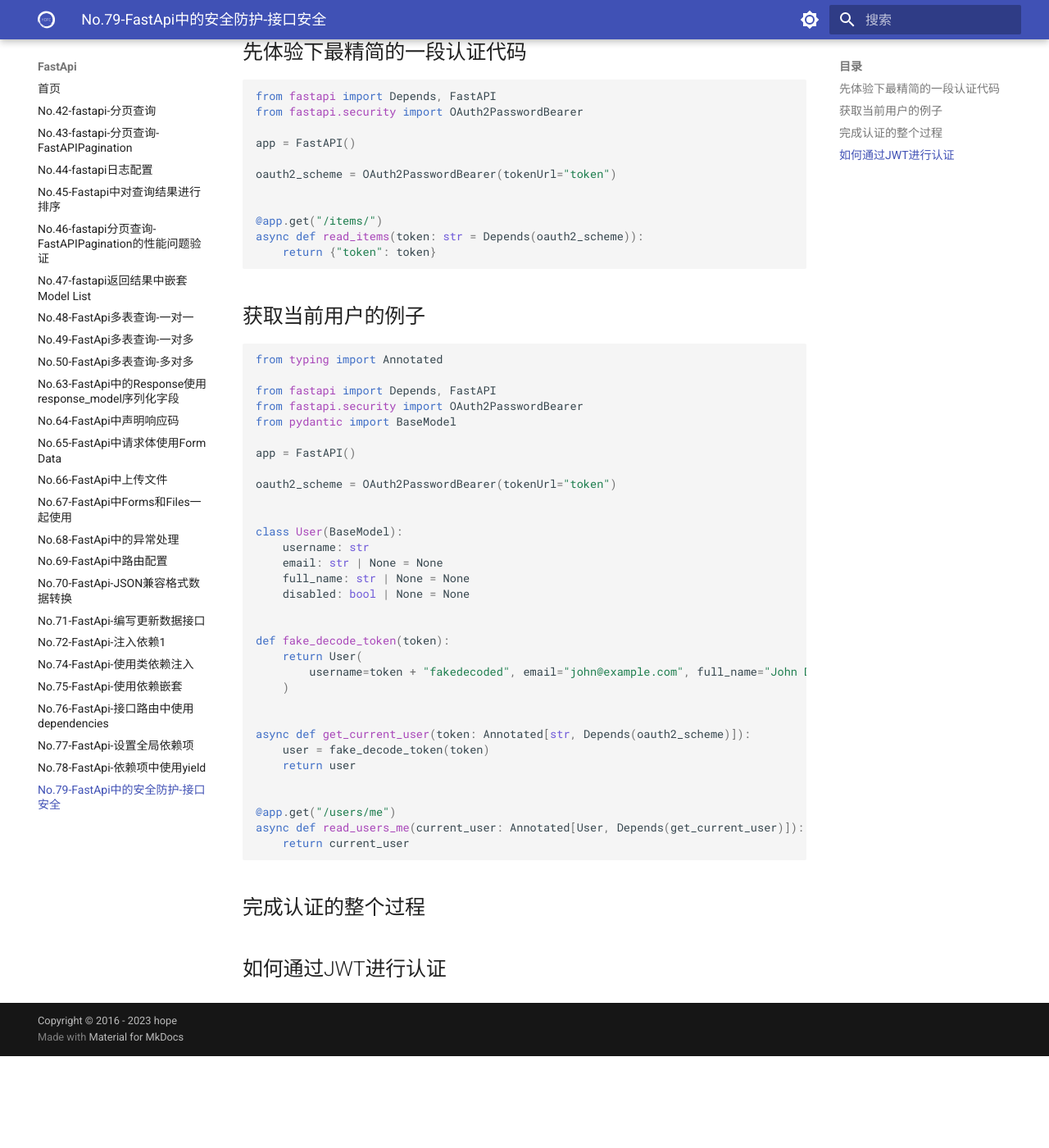
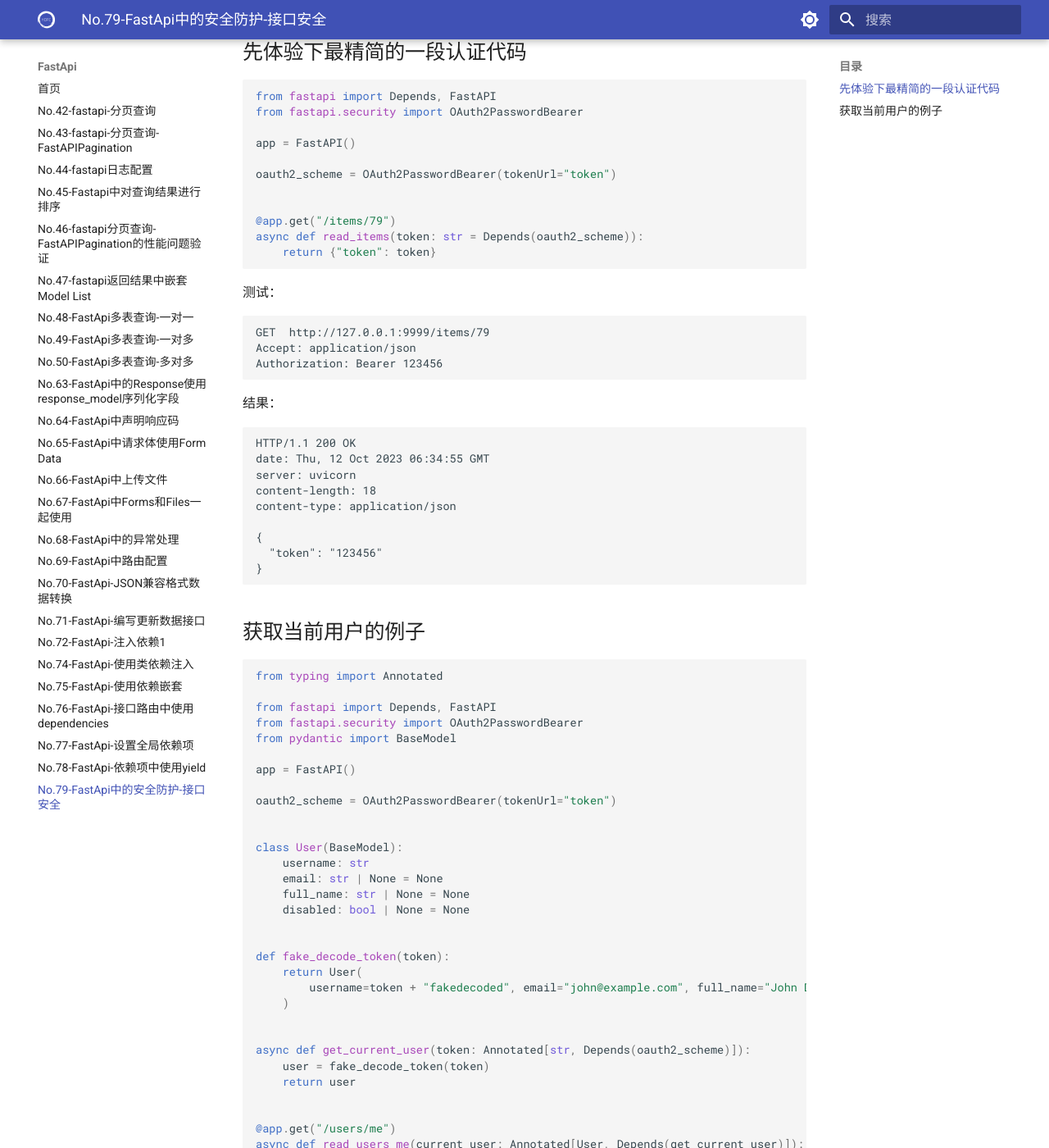
Before and after one commit to Deacone/mkdocs-material-myblog, an MkDocs documentation site: the page built from docs/fastapi/No.79-FastApi中的安全防护-接口安全.md, in a window 1280 px wide and 1400 px high, scrolled down 714 px. Shown: the whole window at 82% size. Built offline with MkDocs 1.6.1 and Material for MkDocs 9.7.7, drawn with Linux system fonts in a browser that asks for light colours; before the commit the page ends 2002 px from its top, so only the background shows below that; some of the changed text lies outside the part shown.

Commit message:
更新 79、80文章

````diff
--- a/docs/fastapi/No.79-FastApi中的安全防护-接口安全.md
+++ b/docs/fastapi/No.79-FastApi中的安全防护-接口安全.md
@@ -33,9 +33,28 @@ app = FastAPI()
 oauth2_scheme = OAuth2PasswordBearer(tokenUrl="token")
 
 
-@app.get("/items/")
+@app.get("/items/79")
 async def read_items(token: str = Depends(oauth2_scheme)):
     return {"token": token}
+```
+
+测试：
+```
+GET  http://127.0.0.1:9999/items/79
+Accept: application/json
+Authorization: Bearer 123456
+```
+结果：
+```
+HTTP/1.1 200 OK
+date: Thu, 12 Oct 2023 06:34:55 GMT
+server: uvicorn
+content-length: 18
+content-type: application/json
+
+{
+  "token": "123456"
+}
 ```
 
 ## 获取当前用户的例子
@@ -75,6 +94,10 @@ async def read_users_me(current_user: Annotated[User, Depends(get_current_user)]
     return current_user
 ```
 
-## 完成认证的整个过程
+***
 
-## 如何通过JWT进行认证
+每日踩一坑，生活更轻松。
+
+本期分享就到这里啦，祝君在测开之路上越走越顺，越走越远。
+
+gzh：`测开工程师的烦恼`
````
Also changed, not shown: docs/fastapi/No.80-FastApi接收用户名和密码生成token.md (added, +213 -0 lines).
